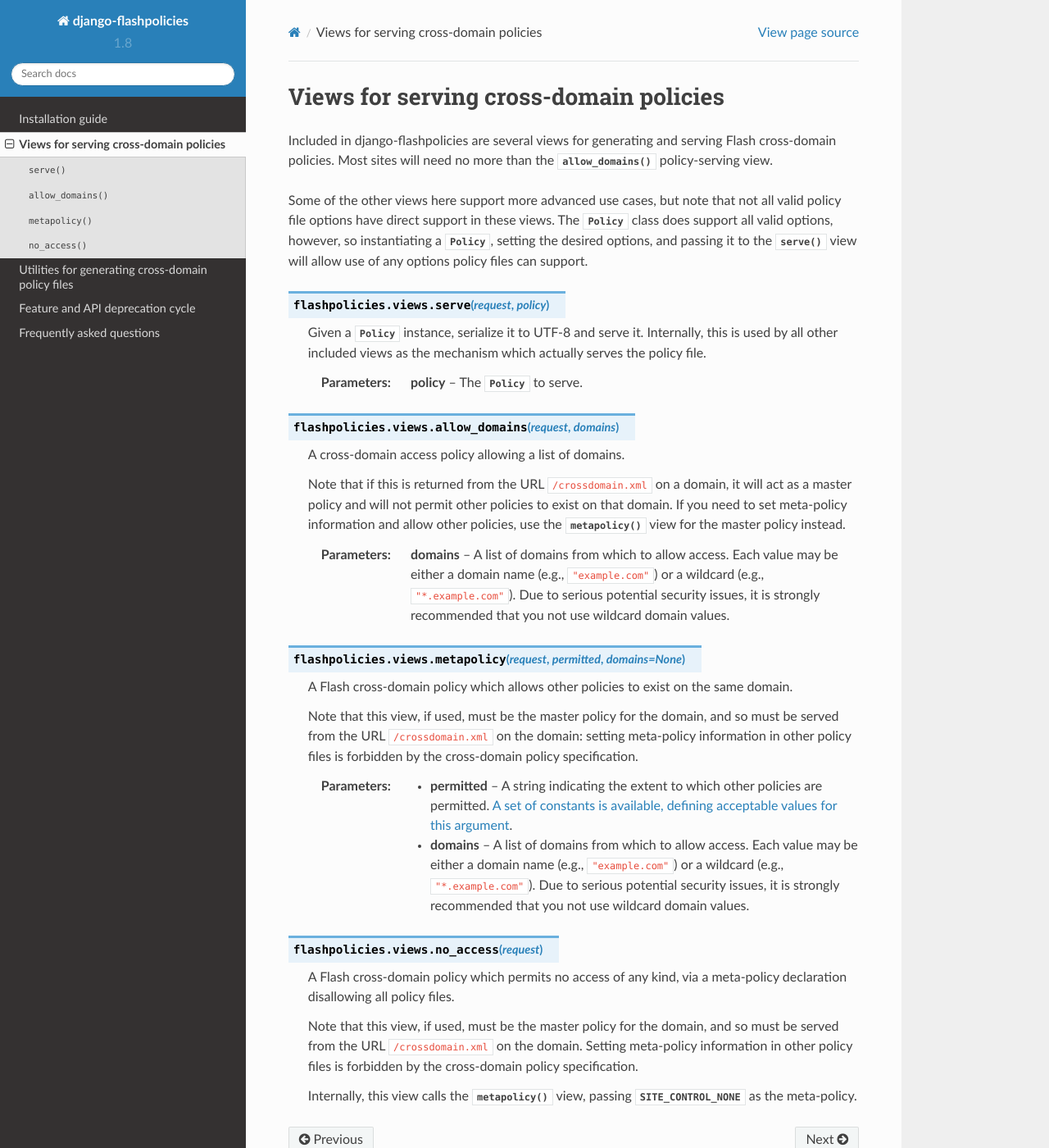
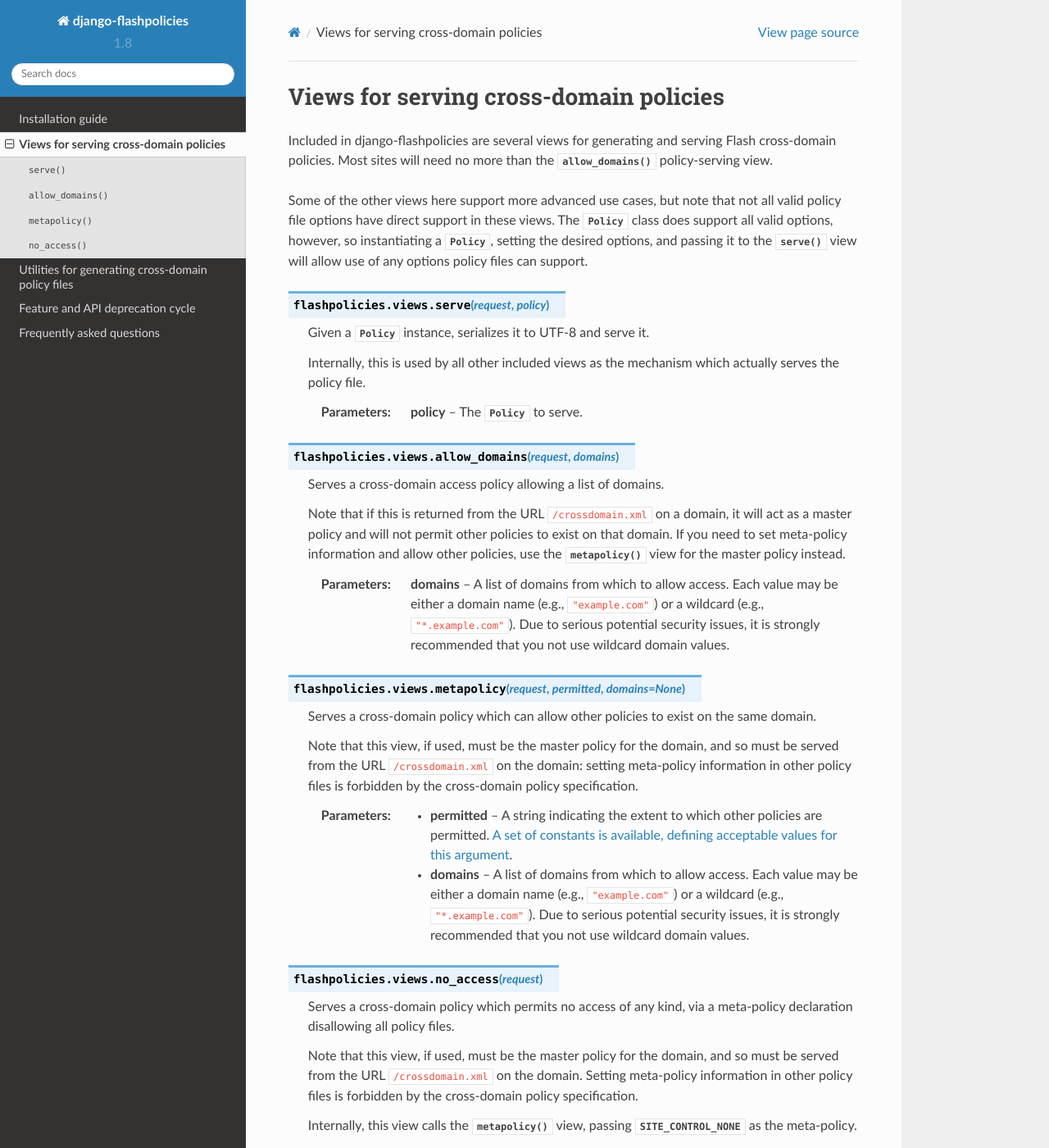
Before and after one commit to ubernostrum/django-flashpolicies, a Sphinx documentation site: the page built from docs/views.rst, in a window 1280 px wide and 1400 px high. Shown: the whole window at 82% size. Built offline with Sphinx 7.4.7 and the Read the Docs theme 2.0.0, drawn with Linux system fonts in a browser that asks for light colours.

Commit message:
Be active.

```diff
--- a/docs/views.rst
+++ b/docs/views.rst
@@ -18,16 +18,17 @@
 
 .. function:: serve(request, policy)
 
-   Given a :class:`~flashpolicies.policies.Policy` instance, serialize
-   it to UTF-8 and serve it. Internally, this is used by all other
-   included views as the mechanism which actually serves the policy
-   file.
+   Given a :class:`~flashpolicies.policies.Policy` instance,
+   serializes it to UTF-8 and serve it.
+
+   Internally, this is used by all other included views as the
+   mechanism which actually serves the policy file.
 
    :param policy: The :class:`~flashpolicies.policies.Policy` to serve.
 
 .. function:: allow_domains(request, domains)
 
-   A cross-domain access policy allowing a list of domains.
+   Serves a cross-domain access policy allowing a list of domains.
 
    Note that if this is returned from the URL ``/crossdomain.xml`` on
    a domain, it will act as a master policy and will not permit other
@@ -44,8 +45,8 @@
 
 .. function:: metapolicy(request, permitted, domains=None)
 
-   A Flash cross-domain policy which allows other policies to exist on
-   the same domain.
+   Serves a cross-domain policy which can allow other policies to
+   exist on the same domain.
 
    Note that this view, if used, must be the master policy for the
    domain, and so must be served from the URL ``/crossdomain.xml`` on
@@ -64,7 +65,7 @@
 
 .. function:: no_access(request)
 
-   A Flash cross-domain policy which permits no access of any kind,
+   Serves a cross-domain policy which permits no access of any kind,
    via a meta-policy declaration disallowing all policy files.
 
    Note that this view, if used, must be the master policy for the
```
Also changed, not shown: docs/policies.rst (+4 -4 lines), 4 other files.
